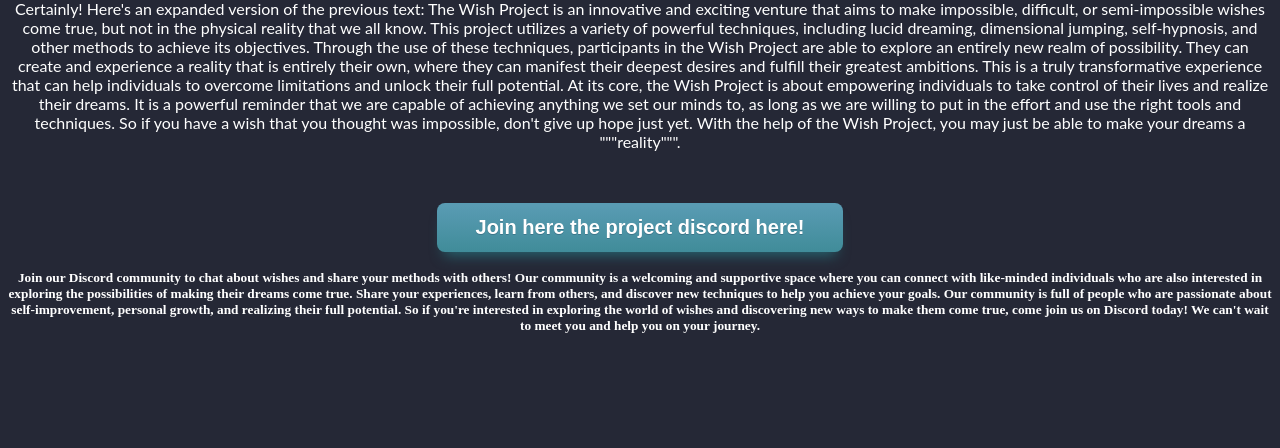
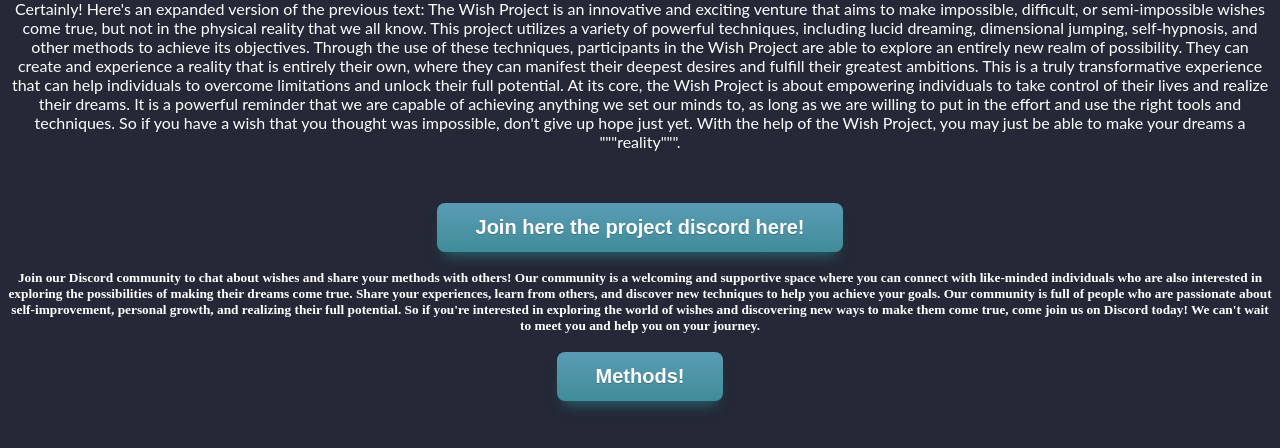
Before and after one commit to blinkingcape/wish, a plain HTML site: page index.html in a window 1280 px wide. Shown: the part 170-618 px from the top of the page. Drawn offline with Linux system fonts and the light colour scheme.

Commit message:
Update index.html

```diff
--- a/index.html
+++ b/index.html
@@ -35,6 +35,7 @@
 
         So if you're interested in exploring the world of wishes and discovering new ways to make them come true, come
         join us on Discord today! We can't wait to meet you and help you on your journey.</h4>
+    <a href="https://blinkingcape.github.io/wish/metods.html" class="Download">Methods!</a>
 </div>
 
 
```
